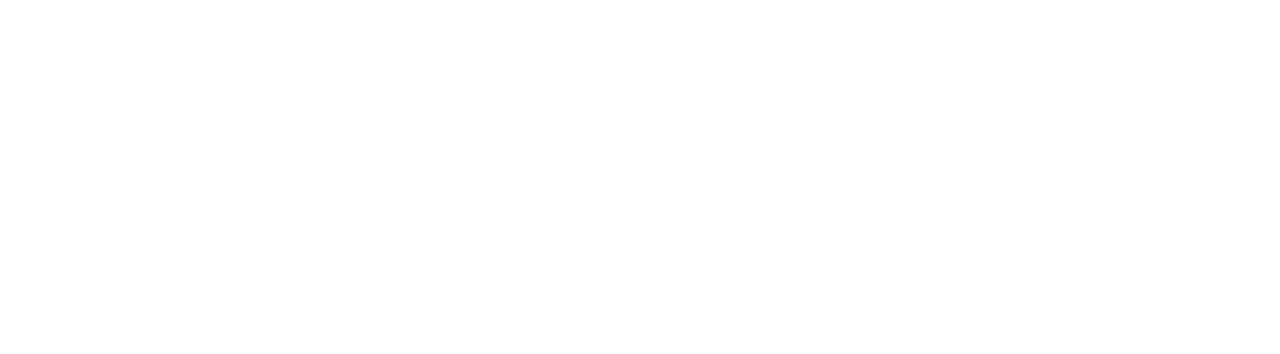
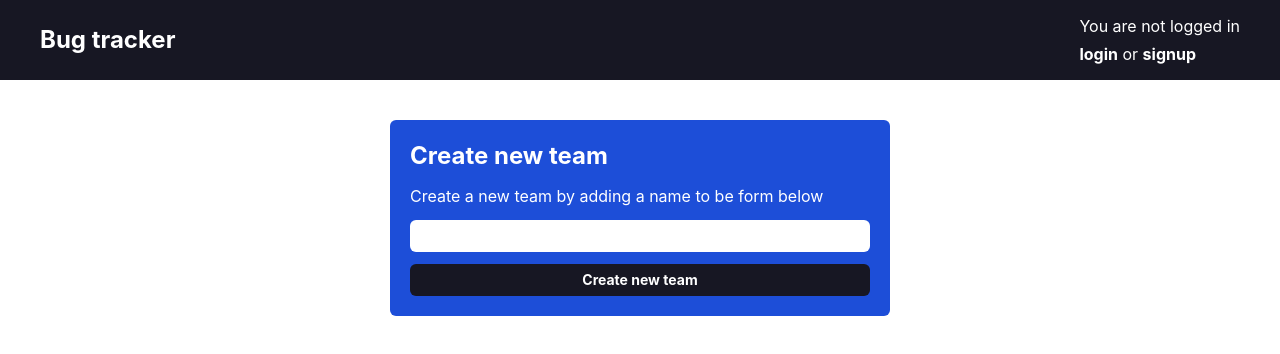
Before and after one commit to adriex21/BugTrackingApplication, a React (Create React App) app in the folder frontend/: page /create-team in a window 1280 px wide. Before the commit this address had no page. Shown: the top 354 px of the page. Built offline with nearby package versions, Linux system fonts and the light colour scheme.

Commit message:
create a team form

```diff
--- a/frontend/src/App.js
+++ b/frontend/src/App.js
@@ -2,6 +2,7 @@
 import './App.css';
 import Dashboard from './pages/Dashboard/Dashboard'
 import Login from './pages/Login/Login'
+import CreateTeam from './pages/CreateTeam/CreateTeam'
 import { useState, useEffect } from 'react';
 import {
   BrowserRouter,
@@ -48,6 +49,7 @@
       <Routes>
         <Route path='/' element={<Dashboard data={data}></Dashboard>}></Route>
         <Route path='/login' element={<Login data={data} />}></Route>
+        <Route path='/create-team' element={<CreateTeam data={data} />}></Route>
       </Routes>
     </BrowserRouter>
 
--- /dev/null
+++ b/frontend/src/pages/CreateTeam/CreateTeam.js
@@ -0,0 +1,29 @@
+
+import Main from '../../containers/Main/Main'
+
+const initialData = {
+    teamName: '',
+}
+
+const CreateTeam = (props) => {
+
+    return (
+        <Main data={props.data}>
+            <div className="w-full flex justify-center mt-10">
+                <div className="w-[500px] bg-blue-700 rounded-md flex flex-col text-white p-5 gap-3">
+                    <h1 className="font-bold text-2xl">Create new team</h1>
+                    <h1 className="">Create a new team by adding a name to be form below</h1>
+
+                    <input type="text" className="outline-none h-8 rounded-md"/>
+
+                    <button className="bg-[#171723] w-full text-white h-8 rounded-md text-sm font-bold">
+                        Create new team
+                    </button>
+
+                </div>
+            </div>
+        </Main>
+    )
+}
+
+export default CreateTeam
```
Also changed, not shown: 1 other file (tests, documents, lock files or other folders).
